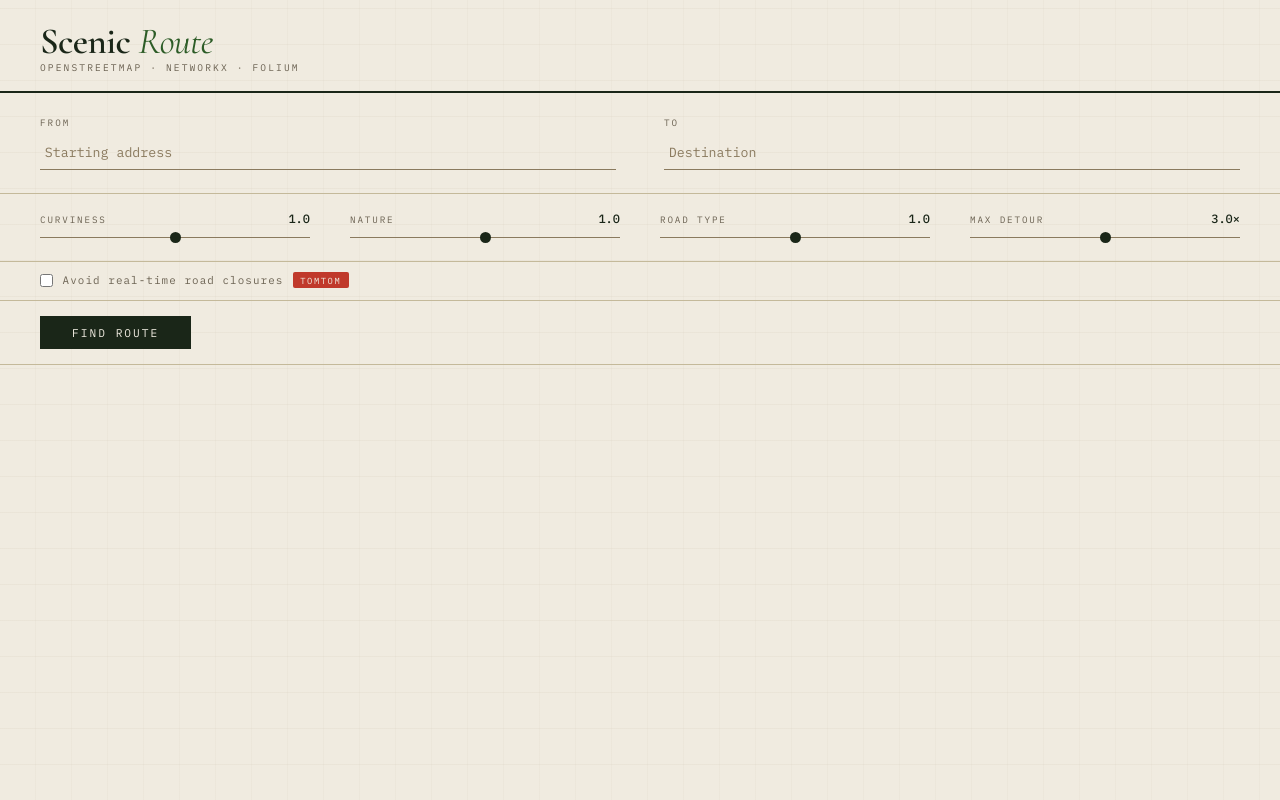
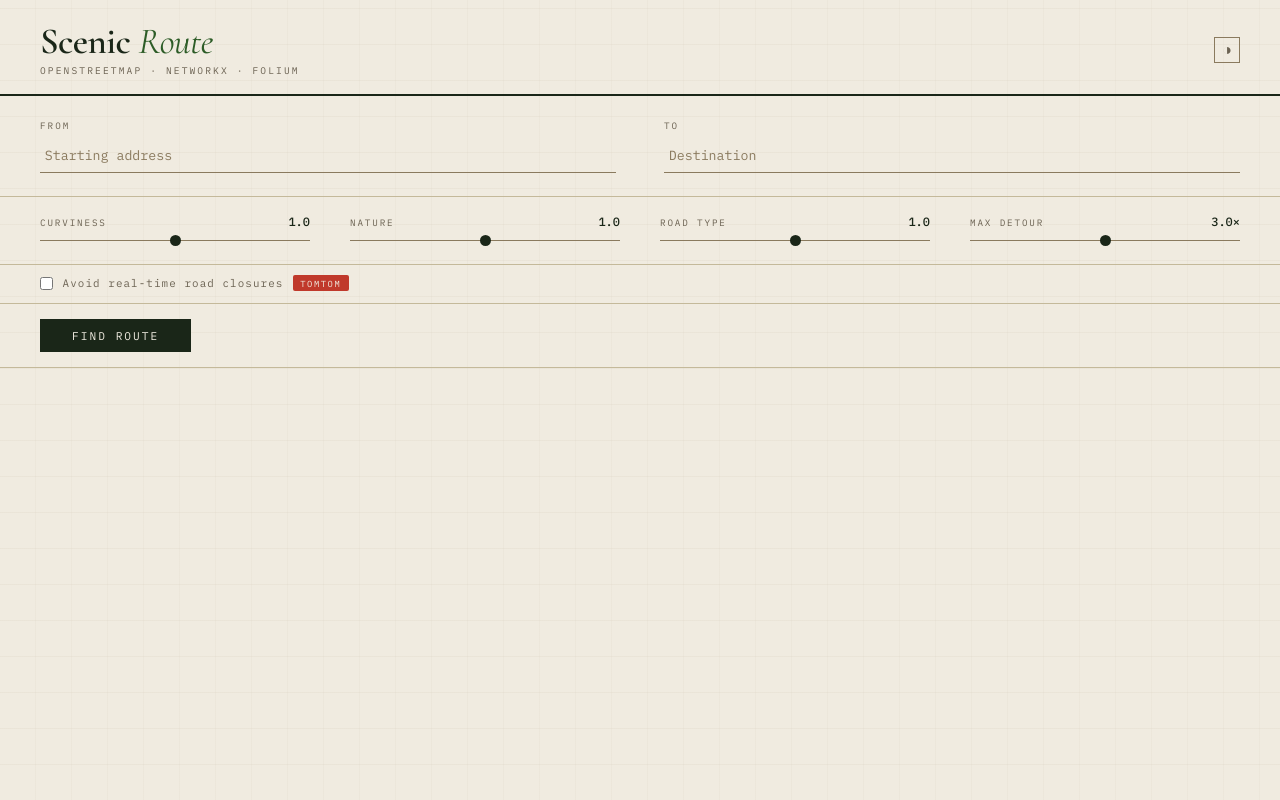
Before and after one commit to LeifsterNYC/MapProject, a Flask app: page / in a window 1280 px wide. Run offline with Flask 3, Linux system fonts and the light colour scheme.

Commit message:
Add dark mode toggle

```diff
--- a/templates/index.html
+++ b/templates/index.html
@@ -4,19 +4,56 @@
   <meta charset="utf-8">
   <meta name="viewport" content="width=device-width, initial-scale=1">
   <title>Scenic Route</title>
+  <!-- Anti-FOUC: apply saved theme before first paint -->
+  <script>
+    (function(){
+      var t = localStorage.getItem('scenic-theme');
+      if (!t) t = window.matchMedia('(prefers-color-scheme: dark)').matches ? 'dark' : 'light';
+      document.documentElement.setAttribute('data-theme', t);
+    })();
+  </script>
   <link rel="preconnect" href="https://fonts.googleapis.com">
   <link rel="preconnect" href="https://fonts.gstatic.com" crossorigin>
   <link href="https://fonts.googleapis.com/css2?family=Cormorant+Garamond:ital,wght@0,400;0,600;1,400&family=IBM+Plex+Mono:wght@400;500&display=swap" rel="stylesheet">
   <style>
+    /* ── Themes ──────────────────────────────── */
     :root {
-      --bg:           #f0ebe0;
-      --input-bg:     #faf8f3;
-      --border:       #c4b99a;
-      --border-dark:  #8a7a5e;
-      --ink:          #1a2618;
-      --muted:        #6b6252;
-      --green:        #2d5c27;
-      --blue:         #1a3c60;
+      --bg:          #f0ebe0;
+      --input-bg:    #faf8f3;
+      --border:      #c4b99a;
+      --border-dark: #8a7a5e;
+      --ink:         #1a2618;
+      --muted:       #6b6252;
+      --green:       #2d5c27;
+      --blue:        #1a3c60;
+      --overlay-bg:  rgba(240, 235, 224, 0.92);
+      --grid-v:      rgba(139, 119, 78, 0.055);
+      --grid-h:      rgba(139, 119, 78, 0.04);
+    }
+
+    [data-theme="dark"] {
+      --bg:          #161410;
+      --input-bg:    #1d1b13;
+      --border:      #312c1b;
+      --border-dark: #4e4535;
+      --ink:         #d9cfb5;
+      --muted:       #6d6350;
+      --green:       #5c9e52;
+      --blue:        #3a6aaa;
+      --overlay-bg:  rgba(16, 15, 11, 0.93);
+      --grid-v:      rgba(190, 175, 130, 0.038);
+      --grid-h:      rgba(190, 175, 130, 0.026);
+    }
+
+    /* Smooth transitions only when user deliberately toggles */
+    .theme-transitions,
+    .theme-transitions *,
+    .theme-transitions *::before,
+    .theme-transitions *::after {
+      transition:
+        background-color 0.32s ease,
+        color            0.22s ease,
+        border-color     0.32s ease !important;
     }
 
     * { box-sizing: border-box; margin: 0; padding: 0; }
@@ -27,10 +64,10 @@
       background-image:
         repeating-linear-gradient(0deg,
           transparent, transparent 35px,
-          rgba(139,119,78,.055) 35px, rgba(139,119,78,.055) 36px),
+          var(--grid-v) 35px, var(--grid-v) 36px),
         repeating-linear-gradient(90deg,
           transparent, transparent 35px,
-          rgba(139,119,78,.04) 35px, rgba(139,119,78,.04) 36px);
+          var(--grid-h) 35px, var(--grid-h) 36px);
       font-family: 'IBM Plex Mono', monospace;
       color: var(--ink);
     }
@@ -38,10 +75,16 @@
     /* ── Header ─────────────────────────────── */
     header {
       display: flex;
-      align-items: baseline;
+      align-items: center;
       gap: 2rem;
       padding: 1.5rem 2.5rem 1.1rem;
       border-bottom: 2px solid var(--ink);
+    }
+
+    .wordmark-wrap {
+      display: flex;
+      flex-direction: column;
+      gap: 0.18rem;
     }
 
     .wordmark {
@@ -65,8 +108,14 @@
       color: var(--muted);
     }
 
+    .header-right {
+      margin-left: auto;
+      display: flex;
+      align-items: center;
+      gap: 1.6rem;
+    }
+
     .legend {
-      margin-left: auto;
       display: flex;
       align-items: center;
       gap: 1.4rem;
@@ -77,11 +126,27 @@
 
     .legend-item { display: flex; align-items: center; gap: 0.45rem; }
 
-    .legend-line {
-      width: 26px; height: 3px; border-radius: 1px;
-    }
+    .legend-line { width: 26px; height: 3px; border-radius: 1px; }
     .legend-line.fast   { background: var(--blue);  opacity: 0.7; }
     .legend-line.scenic { background: var(--green); }
+
+    /* ── Theme toggle ────────────────────────── */
+    #theme-toggle {
+      background: none;
+      border: 1px solid var(--border-dark);
+      color: var(--muted);
+      font-size: 1rem;
+      width: 26px;
+      height: 26px;
+      padding: 0;
+      cursor: pointer;
+      display: flex;
+      align-items: center;
+      justify-content: center;
+      line-height: 1;
+      flex-shrink: 0;
+    }
+    #theme-toggle:hover { color: var(--ink); border-color: var(--ink); }
 
     /* ── Address inputs ──────────────────────── */
     .addr-row {
@@ -312,7 +377,7 @@
       display: none;
       position: fixed;
       inset: 0;
-      background: rgba(240, 235, 224, 0.88);
+      background: var(--overlay-bg);
       z-index: 9999;
       flex-direction: column;
       align-items: center;
@@ -343,10 +408,11 @@
   <form action="/" method="POST">
 
     <header>
-      <div>
+      <div class="wordmark-wrap">
         <div class="wordmark">Scenic <em>Route</em></div>
         <div class="tagline">OpenStreetMap · NetworkX · Folium</div>
       </div>
+      <div class="header-right">
         {% if distance %}
         <div class="legend">
           <div class="legend-item">
@@ -359,6 +425,8 @@
           </div>
         </div>
         {% endif %}
+        <button type="button" id="theme-toggle" aria-label="Toggle dark mode">◑</button>
+      </div>
     </header>
 
     <div class="addr-row">
@@ -481,18 +549,40 @@
   </div>
 
   <script>
+    var toggle = document.getElementById('theme-toggle');
+
+    function setTheme(theme, animate) {
+      if (animate) {
+        document.documentElement.classList.add('theme-transitions');
+        setTimeout(function() {
+          document.documentElement.classList.remove('theme-transitions');
+        }, 420);
+      }
+      document.documentElement.setAttribute('data-theme', theme);
+      toggle.textContent = theme === 'dark' ? '\u25d0' : '\u25d1';
+      localStorage.setItem('scenic-theme', theme);
+    }
+
+    // Sync toggle icon with current theme (already applied in <head>)
+    setTheme(document.documentElement.getAttribute('data-theme') || 'light', false);
+
+    toggle.addEventListener('click', function() {
+      var current = document.documentElement.getAttribute('data-theme') || 'light';
+      setTheme(current === 'dark' ? 'light' : 'dark', true);
+    });
+
     document.querySelector('form').addEventListener('submit', function(e) {
       e.preventDefault();
-      const overlay = document.getElementById('loading');
-      const msg = document.getElementById('loading-msg');
+      var overlay = document.getElementById('loading');
+      var msg = document.getElementById('loading-msg');
       overlay.classList.add('active');
       msg.textContent = 'Geocoding addresses\u2026';
 
-      const params = new URLSearchParams(new FormData(this));
-      const es = new EventSource('/stream?' + params.toString());
+      var params = new URLSearchParams(new FormData(this));
+      var es = new EventSource('/stream?' + params.toString());
 
       es.onmessage = function(event) {
-        const data = JSON.parse(event.data);
+        var data = JSON.parse(event.data);
         if (data.stage) {
           msg.textContent = data.stage;
         } else if (data.done) {
```
Lines whose indentation alone changed are shown as unchanged.
